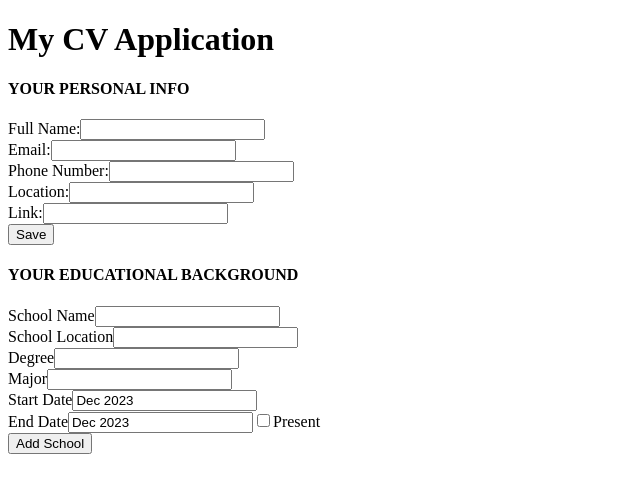
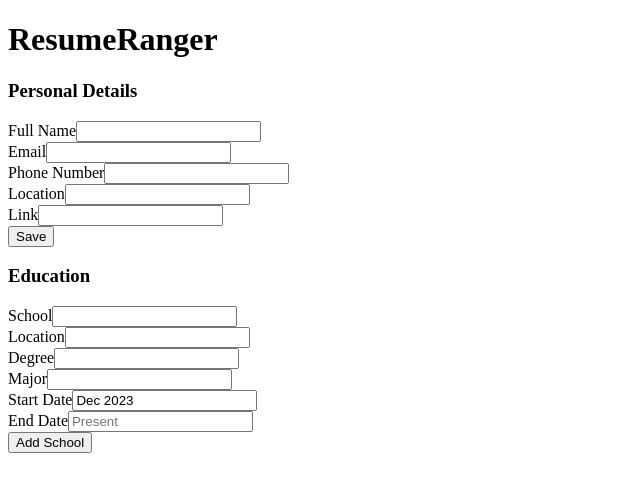
Before and after one commit to steelsnake93/cv-application, a React (Vite) app: page / in a window 1280 px wide. Shown: the top 492 px of the page, without its empty margins (0-640 px from the left). Built offline with nearby package versions, Linux system fonts and the light colour scheme.

Commit message:
Implement CustomDatePicker component for reusable date selection. Modify Education component to use CustomDatePicker component

```diff
--- a/package.json
+++ b/package.json
@@ -11,6 +11,7 @@
   },
   "dependencies": {
     "date-fns": "^2.30.0",
+    "prop-types": "^15.8.1",
     "react": "^18.2.0",
     "react-datepicker": "^4.24.0",
     "react-dom": "^18.2.0",
--- a/src/App.jsx
+++ b/src/App.jsx
@@ -5,7 +5,7 @@
 
   return (
     <div className="App">
-      <h1>My CV Application</h1>
+      <h1>ResumeRanger</h1>
       <GeneralInfo />
       <Education />
     </div>
--- /dev/null
+++ b/src/components/CustomDatePicker.jsx
@@ -0,0 +1,44 @@
+import PropTypes from 'prop-types';
+import DatePicker from 'react-datepicker';
+import "react-datepicker/dist/react-datepicker.css";
+
+// CustomDatePicker Component
+const CustomDatePicker = ({
+    selectedDate, handleDateChange,
+    id, label, disabled,
+    isEndDate }) => {
+
+    return (
+        <div>
+            <label htmlFor={id}>{label}</label>
+            <DatePicker
+                id={id}
+                selected={selectedDate}
+                onChange={handleDateChange}
+                disabled={disabled}
+                dateFormat="MMM yyyy"
+                placeholderText={isEndDate ? "Present" : ""}
+            />
+        </div>
+    );
+};
+
+// PropType validation for CustomDatePicker
+CustomDatePicker.propTypes = {
+    selectedDate: PropTypes.oneOfType([
+        PropTypes.instanceOf(Date),
+        PropTypes.string
+    ]),
+    handleDateChange: PropTypes.func.isRequired,
+    id: PropTypes.string.isRequired,
+    label: PropTypes.string.isRequired,
+    disabled: PropTypes.bool,
+    isEndDate: PropTypes.bool
+};
+
+// Default props for CustomDatePicker
+CustomDatePicker.defaultProps = {
+    disabled: false,
+    isEndDate: false
+};
+export default CustomDatePicker;
--- a/src/components/Education.jsx
+++ b/src/components/Education.jsx
@@ -1,14 +1,14 @@
 import { useState } from "react";
-import DatePicker from "react-datepicker";
-import "react-datepicker/dist/react-datepicker.css";
+import CustomDatePicker from "./CustomDatePicker";
 import { v4 as uuidv4 } from 'uuid';
 import { format } from 'date-fns';
 
-// Define the Education component
+// Education Component
 export default function Education() {
-    // State for storing multiple education entries
+    // State to store multiple education entries
     const [educationEntries, setEducationEntries] = useState([]);
-    // State for storing form data for a new entry
+
+    // State to store data for a new entry
     const [newEntry, setNewEntry] = useState({
         id: uuidv4(),
         schoolName: "",
@@ -16,28 +16,17 @@
         degree: "",
         major: "",
         startDate: new Date(),
-        endDate: new Date(),
+        endDate: "",
         isCurrent: false
     });
 
-    // Handle changes in start date
+    // Function handlers for date change
     const handleStartDateChange = (date) => {
         setNewEntry({ ...newEntry, startDate: date });
     };
 
-    // Handle changes in end date
     const handleEndDateChange = (date) => {
         setNewEntry({ ...newEntry, endDate: date });
-    };
-
-    // Handle changes in current study checkbox
-    const handleCurrentStudyChange = (e) => {
-        const isCurrentlyStudying = e.target.checked;
-        setNewEntry({
-            ...newEntry,
-            isCurrent: isCurrentlyStudying,
-            endDate: isCurrentlyStudying ? new Date() : newEntry.endDate
-        });
     };
 
     // Handle input changes and update the state for the new entry
@@ -48,8 +37,11 @@
     // Handle form submission to add a new education entry
     const handleSubmit = (e) => {
         e.preventDefault();
-        setEducationEntries([...educationEntries, newEntry]);
-        // Reset the new entry form after submission
+        const entryToAdd = {
+            ...newEntry,
+            endDate: newEntry.endDate === '' ? null : newEntry.endDate
+        };
+        setEducationEntries([...educationEntries, entryToAdd]);
         setNewEntry({
             id: uuidv4(),
             schoolName: "",
@@ -57,23 +49,22 @@
             degree: "",
             major: "",
             startDate: new Date(),
-            endDate: new Date(),
+            endDate: "",
             isCurrent: false
         });
     };
 
-    // Function to remove the specific school from the list
     const handleRemoveEntry = (id) => {
         setEducationEntries(educationEntries.filter(entry => entry.id !== id));
     };
 
     return (
         <div>
-            <h4>YOUR EDUCATIONAL BACKGROUND</h4>
+            <h3>Education</h3>
             <form onSubmit={handleSubmit}>
                 {/* Input fields for education details */}
                 <div>
-                    <label htmlFor="schoolName">School Name</label>
+                    <label htmlFor="schoolName">School</label>
                     <input
                         type="text"
                         name="schoolName"
@@ -83,7 +74,7 @@
                     />
                 </div>
                 <div>
-                    <label htmlFor="schoolLocation">School Location</label>
+                    <label htmlFor="schoolLocation">Location</label>
                     <input
                         type="text"
                         name="schoolLocation"
@@ -113,34 +104,20 @@
                     />
                 </div>
                 {/* Date pickers for start and end dates */}
-                <div>
-                    <label htmlFor="startDate">Start Date</label>
-                    <DatePicker
-                        id="startDate"
-                        selected={newEntry.startDate}
-                        onChange={handleStartDateChange}
-                        dateFormat="MMM yyyy"
-                    />
-                </div>
-                <div>
-                    <label htmlFor="endDate">End Date</label>
-                    <DatePicker
-                        id="endDate"
-                        selected={newEntry.endDate}
-                        onChange={handleEndDateChange}
-                        disabled={newEntry.isCurrent}
-                        dateFormat="MMM yyyy"
-                    />
-                    <label htmlFor="present">
-                        <input
-                            type="checkbox"
-                            id="present"
-                            checked={newEntry.isCurrent}
-                            onChange={handleCurrentStudyChange}
-                        />
-                        Present
-                    </label>
-                </div>
+                <CustomDatePicker
+                    id="startDate"
+                    label="Start Date"
+                    selectedDate={newEntry.startDate}
+                    handleDateChange={handleStartDateChange}
+                />
+                <CustomDatePicker
+                    id="endDate"
+                    label="End Date"
+                    selectedDate={newEntry.isCurrent ? '' : newEntry.endDate}
+                    handleDateChange={handleEndDateChange}
+                    disabled={newEntry.isCurrent}
+                    isEndDate={true}
+                />
                 {/* Button to add new education entries */}
                 <button type="submit">Add School</button>
             </form>
@@ -148,7 +125,7 @@
             {/* Display Education information */}
             {educationEntries.length > 0 && (
                 <div>
-                    <h4>YOUR EDUCATION HISTORY</h4>
+                    <h4>Education</h4>
                     <ul>
                         {educationEntries.map((entry) => (
                             <li key={entry.id}>
@@ -158,9 +135,8 @@
                                 <p>{entry.schoolLocation}</p>
                                 <p>{entry.degree}</p>
                                 <p>Start Date: {format(entry.startDate, 'MMM yyyy')}</p>
-                                <p>End Date: {entry.isCurrent ? 'Present' : format(new Date(entry.endDate), 'MMM yyyy')}</p>
-                                {/* Button to remove an education entry */}
-                                <button type="button" onClick={() => handleRemoveEntry(entry.id)}>Remove</button>
+                                <p>End Date: {entry.isCurrent ? 'Present' : (entry.endDate ? format(new Date(entry.endDate), 'MMM yyyy') : 'Present')}</p>
+                                <button type="submit" onClick={() => handleRemoveEntry(entry.id)}>Remove</button>
                             </li>
                         ))}
                     </ul>
--- a/src/components/GeneralInfo.jsx
+++ b/src/components/GeneralInfo.jsx
@@ -51,11 +51,11 @@
     // Component JSX
     return (
         <div>
-            <h4>YOUR PERSONAL INFO</h4>
+            <h3>Personal Details</h3>
             <form onSubmit={handleSubmit}>
                 {/* Name input field */}
                 <div>
-                    <label htmlFor="name">Full Name:</label>
+                    <label htmlFor="name">Full Name</label>
                     <input
                         type="text"
                         name="name"
@@ -67,7 +67,7 @@
                 </div>
                 {/* Email input field */}
                 <div>
-                    <label htmlFor="email">Email:</label>
+                    <label htmlFor="email">Email</label>
                     <input
                         type="email"
                         name="email"
@@ -80,7 +80,7 @@
                 </div>
                 {/* Phone number input field */}
                 <div>
-                    <label htmlFor="phone">Phone Number:</label>
+                    <label htmlFor="phone">Phone Number</label>
                     <input
                         type="tel"
                         name="phone"
@@ -93,7 +93,7 @@
                 </div>
                 {/* Address input field */}
                 <div>
-                    <label htmlFor="address">Location:</label>
+                    <label htmlFor="address">Location</label>
                     <input
                         type="text"
                         name="address"
@@ -106,7 +106,7 @@
                 </div>
                 {/* Link input field */}
                 <div>
-                    <label htmlFor="link">Link:</label>
+                    <label htmlFor="link">Link</label>
                     <input
                         type="text"
                         name="link"
@@ -123,11 +123,11 @@
             {submittedInfo && (
                 <div>
                     <h3>Submitted Information</h3>
-                    <p>Name: {submittedInfo.name}</p>
-                    <p>Email: {submittedInfo.email}</p>
-                    <p>Phone: {submittedInfo.phone}</p>
-                    <p>Address: {submittedInfo.address}</p>
-                    <p>Link:
+                    <p>Name {submittedInfo.name}</p>
+                    <p>Email {submittedInfo.email}</p>
+                    <p>Phone {submittedInfo.phone}</p>
+                    <p>Address {submittedInfo.address}</p>
+                    <p>Link
                         <a
                             href={submittedInfo.link.includes('http://') || submittedInfo.link.includes('https://') ?
                                 submittedInfo.link :
```
Also changed, not shown: 1 other file (tests, documents, lock files or other folders).
